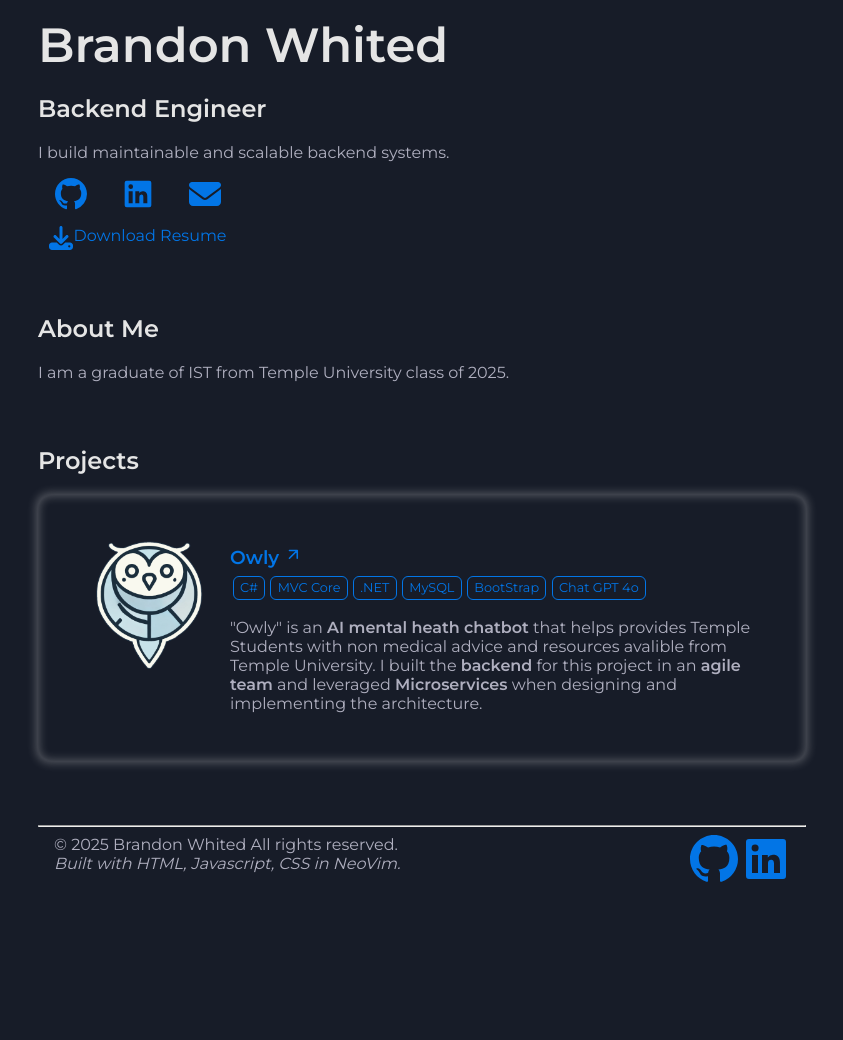
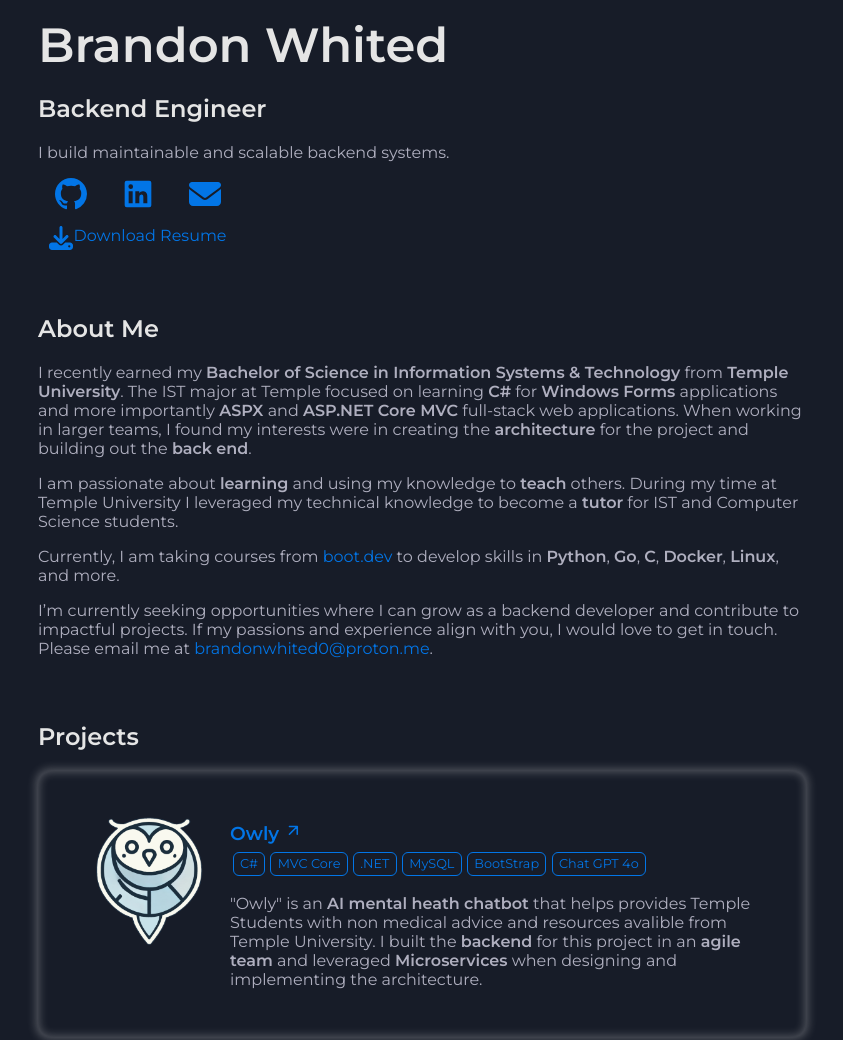
Before and after one commit to BrandonWhited-dev/Portfolio, a plain HTML site: page index.html in a window 1280 px wide. Shown: the top 1040 px of the page, without its empty margins (218-1061 px from the left). Before the commit the page ends 887 px from the top, so only its background shows below. Drawn offline with Linux system fonts and the light colour scheme.

Commit message:
Finished About Me

```diff
--- a/index.html
+++ b/index.html
@@ -51,19 +51,21 @@
       <div class="about-me-container">
         <h2>About Me</h2>
         <p>
-          I am a graduate of IST from Temple University class of 2025.
+          I recently earned my <strong>Bachelor of Science in Information Systems & Technology</strong> from <strong>Temple University</strong>.
+          The IST major at Temple focused on learning <strong>C#</strong> for <strong>Windows Forms</strong> applications and more importantly <strong>ASPX</strong> and <strong>ASP.NET Core MVC</strong> full-stack web applications.
+          When working in larger teams, I found my interests were in creating the <strong>architecture</strong> for the project and building out the <strong>back end</strong>.
         </p>
         <p>
-
+          I am passionate about <strong>learning</strong> and using my knowledge to <strong>teach</strong> others.
+          During my time at Temple University I leveraged my technical knowledge to become a <strong>tutor</strong> for IST and Computer Science students.
         </p>
         <p>
-
+          Currently, I am taking courses from <a href="https://boot.dev">boot.dev</a> to develop skills in <strong>Python</strong>, <strong>Go</strong>, <strong>C</strong>, <strong>Docker</strong>, <strong>Linux</strong>, and more.
         </p>
         <p>
-
-        </p>
-        <p>
-
+          I’m currently seeking opportunities where I can grow as a backend developer and contribute to impactful projects.
+          If my passions and experience align with you, I would love to get in touch.
+          Please email me at <a href="mailto:brandonwhited0@proton.me">brandonwhited0@proton.me</a>.
         </p>
       </div>
 
```
